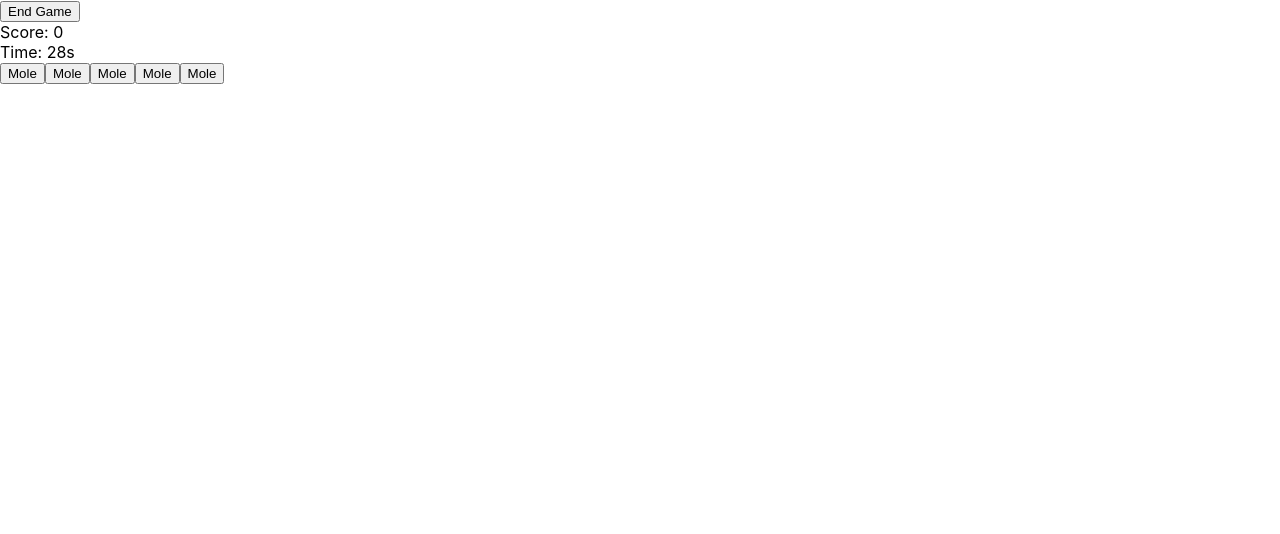
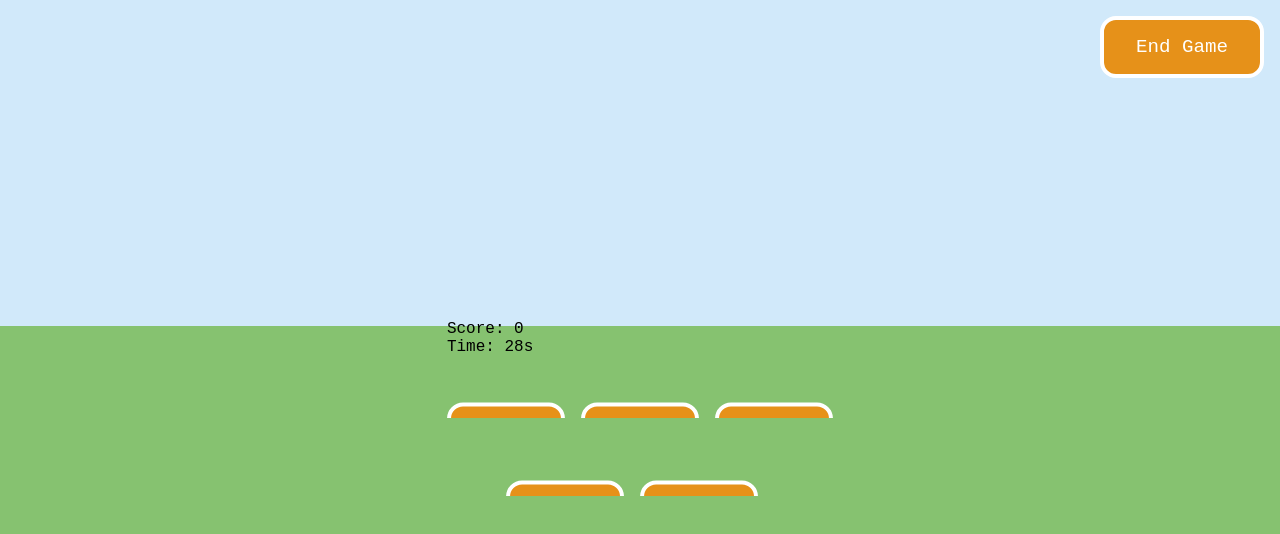
Before and after one commit to taraculpin/react-whac-a-mole, a React (Create React App) app: page / in a window 1280 px wide. Both pictures are taken after a click on the button "Start Game". Shown: the top 534 px of the page. Built offline with nearby package versions, Linux system fonts and the light colour scheme.

Commit message:
Added CSS and basic game complete

```diff
--- a/package.json
+++ b/package.json
@@ -6,6 +6,7 @@
     "@testing-library/jest-dom": "^5.16.4",
     "@testing-library/react": "^12.1.4",
     "@testing-library/user-event": "^13.5.0",
+    "gsap": "^3.10.2",
     "react": "^18.0.0",
     "react-dom": "^18.0.0",
     "react-scripts": "5.0.0",
--- a/src/index.css
+++ b/src/index.css
@@ -1,13 +1,51 @@
+* {
+  box-sizing: border-box;
+}
+:root {
+  --control: #e69119;
+  --color: #fff;
+}
+button {
+  background: var(--control);
+  color: var(--color);
+  padding: 1rem 2rem;
+  border-radius: 1rem;
+  border: 4px solid var(--color);
+  font-family: 'Courier New', Courier, monospace;
+  font-size: 1.2rem;
+}
 body {
-  margin: 0;
-  font-family: -apple-system, BlinkMacSystemFont, 'Segoe UI', 'Roboto', 'Oxygen',
-    'Ubuntu', 'Cantarell', 'Fira Sans', 'Droid Sans', 'Helvetica Neue',
-    sans-serif;
-  -webkit-font-smoothing: antialiased;
-  -moz-osx-font-smoothing: grayscale;
+  background: linear-gradient(#d1e9fa 40%, #86c270 40%);
+  min-height: 100vh;
+  display: flex;
+  align-items: center;
+  justify-content: center;
+  font-family: 'Courier New', Courier, monospace;
 }
 
-code {
-  font-family: source-code-pro, Menlo, Monaco, Consolas, 'Courier New',
-    monospace;
+.end-game {
+  position: fixed;
+  top: 1rem;
+  right: 1rem;
 }
+
+.mole {
+  display: none;
+}
+
+.mole-hole {
+  overflow: hidden;
+}
+
+.moles {
+  display: grid;
+  grid-gap: 1rem;
+  grid-template-columns: repeat(3, auto);
+  grid-template-rows: repeat(2, auto);
+  align-items: center;
+}
+
+.moles > *:nth-of-type(4),
+.moles > *:nth-of-type(5) {
+  transform: translate(50%, 0)
+}
--- a/src/index.js
+++ b/src/index.js
@@ -3,8 +3,7 @@ import ReactDOM from 'react-dom';
 import './index.css';
 // import App from './App';
 import reportWebVitals from './reportWebVitals';
-
-const TIME_LIMIT = 30000
+import gsap from 'gsap';
 
 const Timer = ({ time, interval = 1000, onEnd }) => {
   const [internalTime, setInternalTime] = useState(time)
@@ -26,13 +25,77 @@ const Timer = ({ time, interval = 1000, onEnd }) => {
   }, [interval])
   return <div>{`Time: ${internalTime / 1000}s`}</div>
 }
+const TIME_LIMIT = 30000
 const MOLE_SCORE = 100
 const NUMBER_OF_MOLES = 5
+const POINTS_MULTIPLIER = 0.9
+const TIME_MULTIPLIER = 1.25
 
-const Mole = ({ onWhack }) => (
-  <button onClick={() => onWhack(MOLE_SCORE)}>Mole</button>
-)
-const Moles = ({ children }) => <div>{children}</div>
+const Mole = ({ onWhack, points, delay, speed, pointsMin = 10 }) => {
+  const [whacked, setWhacked] = useState(false)
+  const bobRef = useRef(null)
+  const pointsRef = useRef(points)
+  const buttonRef = useRef(null)
+  useEffect(() => {
+    gsap.set(buttonRef.current, {
+      yPercent: 100,
+      display: 'block'
+    })
+    bobRef.current = gsap.to(buttonRef.current, {
+      yPercent: 0,
+      duration: speed,
+      yoyo: true,
+      repeat: -1,
+      delay: delay,
+      repeatDelay: delay,
+      onRepeat: () => {
+        pointsRef.current = Math.floor(
+          Math.max(pointsRef.current * POINTS_MULTIPLIER, pointsMin)
+        )
+      },
+    })
+    return () => {
+      if (bobRef.current) bobRef.current.kill()
+    }
+  }, [pointsMin, delay, speed])
+
+
+  useEffect(() => {
+    if (whacked) {
+      pointsRef.current = points
+      bobRef.current.pause()
+      gsap.to(buttonRef.current, {
+        yPercent: 100,
+        duration: 0.1,
+        onComplete: () => {
+          gsap.delayedCall(gsap.utils.random(1, 3), () => {
+            setWhacked(false)
+            bobRef.current
+             .restart()
+             .timeScale(bobRef.current.timeScale() * TIME_MULTIPLIER)
+          })
+        },
+      })
+    }
+  }, [whacked])
+
+  const whack = () => {
+    setWhacked(true)
+    onWhack(pointsRef.current)
+  }
+  return (
+    <div className="mole-hole">
+      <button
+        className="mole"
+        ref={buttonRef}
+        onClick={whack}
+      >
+        Mole
+      </button>
+    </div>
+  )
+}
+const Moles = ({ children }) => <div className="moles">{children}</div>
 const Score = ({ value }) => <div>{`Score: ${value}`}</div>
 
 
@@ -74,7 +137,7 @@ const Game = () => {
           <Timer time={TIME_LIMIT} onEnd={endGame}/>
           <Moles>
             {new Array(NUMBER_OF_MOLES).fill().map((_, id) =>
-              <Mole key={id} onWhack={onWhack}/>
+              <Mole key={id} onWhack={onWhack} points={MOLE_SCORE} delay={0} speed={1.5}/>
             )}
           </Moles>
         </Fragment>
```
Also changed, not shown: 1 other file (tests, documents, lock files or other folders).
